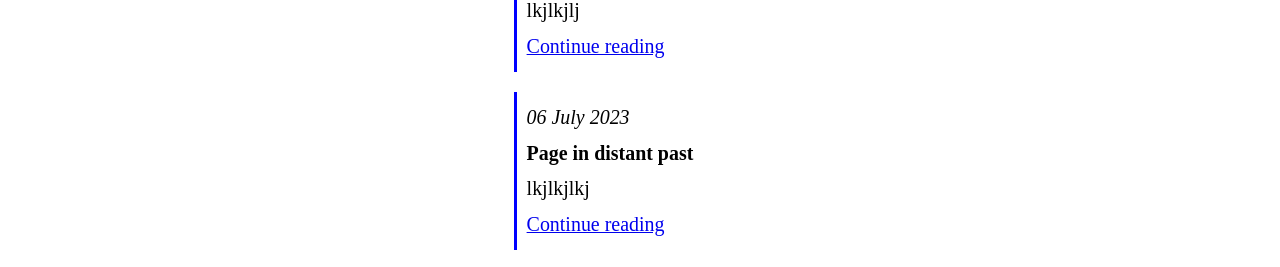
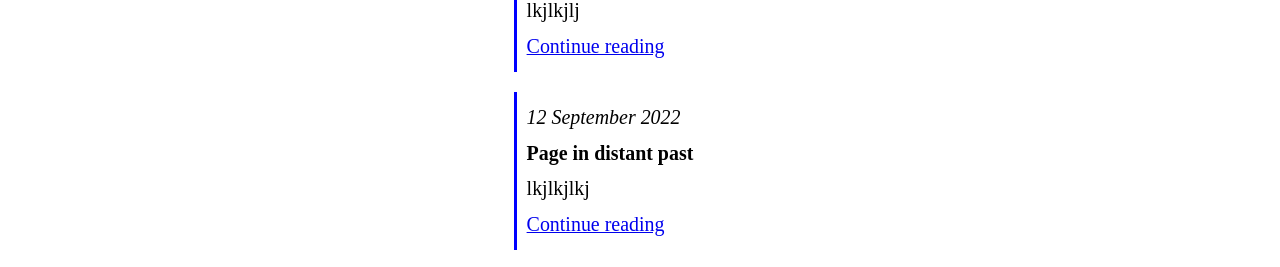
Before and after one commit to hambartsumov/hambartsumov.github.io, a Jekyll site: the page built from index.md, in a window 1280 px wide. Shown: the part 1579-1846 px from the top of the page. Built offline with Jekyll 4.4.1, drawn with Linux system fonts in a browser that asks for light colours.

Commit message:
Update Blog “2023-07-07-page-in-distant-past”

```diff
--- a/_posts/2023-07-07-page-in-distant-past.md
+++ b/_posts/2023-07-07-page-in-distant-past.md
@@ -1,6 +1,6 @@
 ---
 layout: post
 title: Page in distant past
-date: July 6, 2023
+date: September 12, 2022
 ---
 lkjlkjlkj
```
